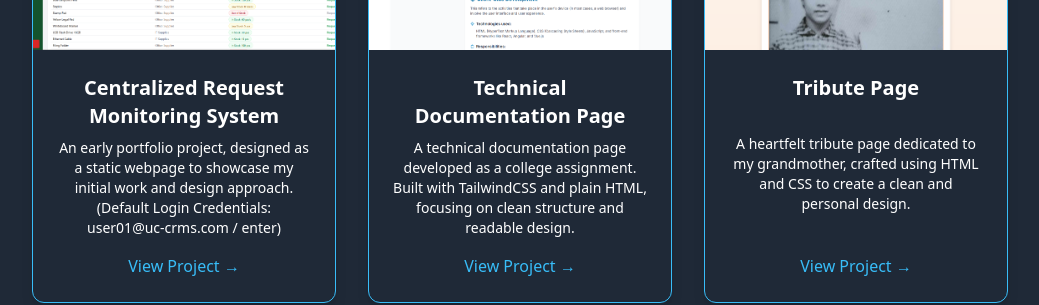
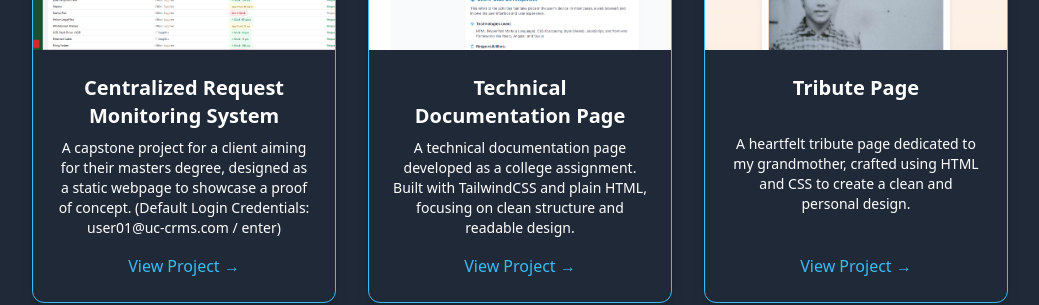
Before and after one commit to nervachan/nervachan.github.io, a Vue app: page / in a window 1280 px wide. Shown: the part 3860-4165 px from the top of the page, without its empty margins (120-1159 px from the left). Built offline with nearby package versions, Linux system fonts and the light colour scheme.

Commit message:
fixed some elements in portfolio part

```diff
--- a/src/App.vue
+++ b/src/App.vue
@@ -203,7 +203,7 @@
                 <img src="./assets/crms.png" alt="Project 4" class="w-full h-48 object-cover">
                 <div class="p-6 flex flex-col justify-between flex-1">
                     <h3 class="text-xl font-semibold mb-2 text-white">Centralized Request Monitoring System</h3>
-                    <p class="text-white text-sm mb-4">An early portfolio project, designed as a static webpage to showcase my initial work and design approach. (Default Login Credentials: user01@uc-crms.com / enter)</p>
+                    <p class="text-white text-sm mb-4">A capstone project for a client aiming for their masters degree, designed as a static webpage to showcase a proof of concept. (Default Login Credentials: user01@uc-crms.com / enter)</p>
                     <a href="https://nervachan.github.io/UC_CRMS" class="text-sky-400 font-medium hover:underline">View Project →</a>
                 </div>
             </div>
```
